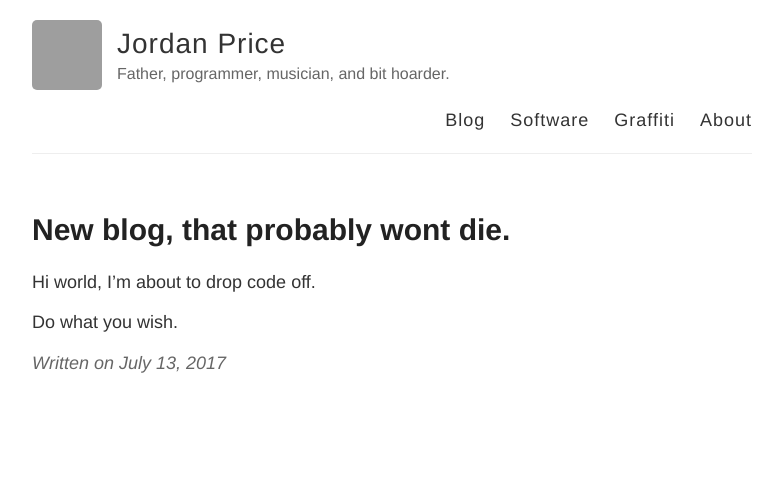
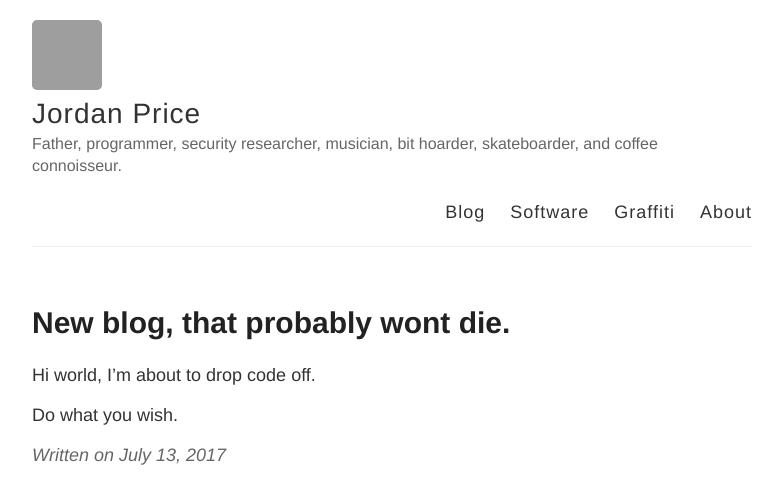
Before and after one commit to thejordanprice/thejordanprice.github.io, a Jekyll site: the page built from _posts/2017-7-13-Hello.md, in a window 1280 px wide. Shown: the top 504 px of the page, without its empty margins (248-1031 px from the left). Built offline with Jekyll 4.4.1, drawn with Linux system fonts in a browser that asks for light colours; grey boxes are pictures that could not be loaded.

Commit message:
Update _config.yml

```diff
--- a/_config.yml
+++ b/_config.yml
@@ -6,7 +6,7 @@
 name: Jordan Price
 
 # Short bio or description (displayed in the header)
-description: Father, programmer, musician, and bit hoarder.
+description: Father, programmer, security researcher, musician, bit hoarder, skateboarder, and coffee connoisseur.
 
 # URL of your avatar or profile pic (you could use your GitHub profile pic)
 avatar: https://avatars2.githubusercontent.com/u/23624596?v=3&s=460
```
